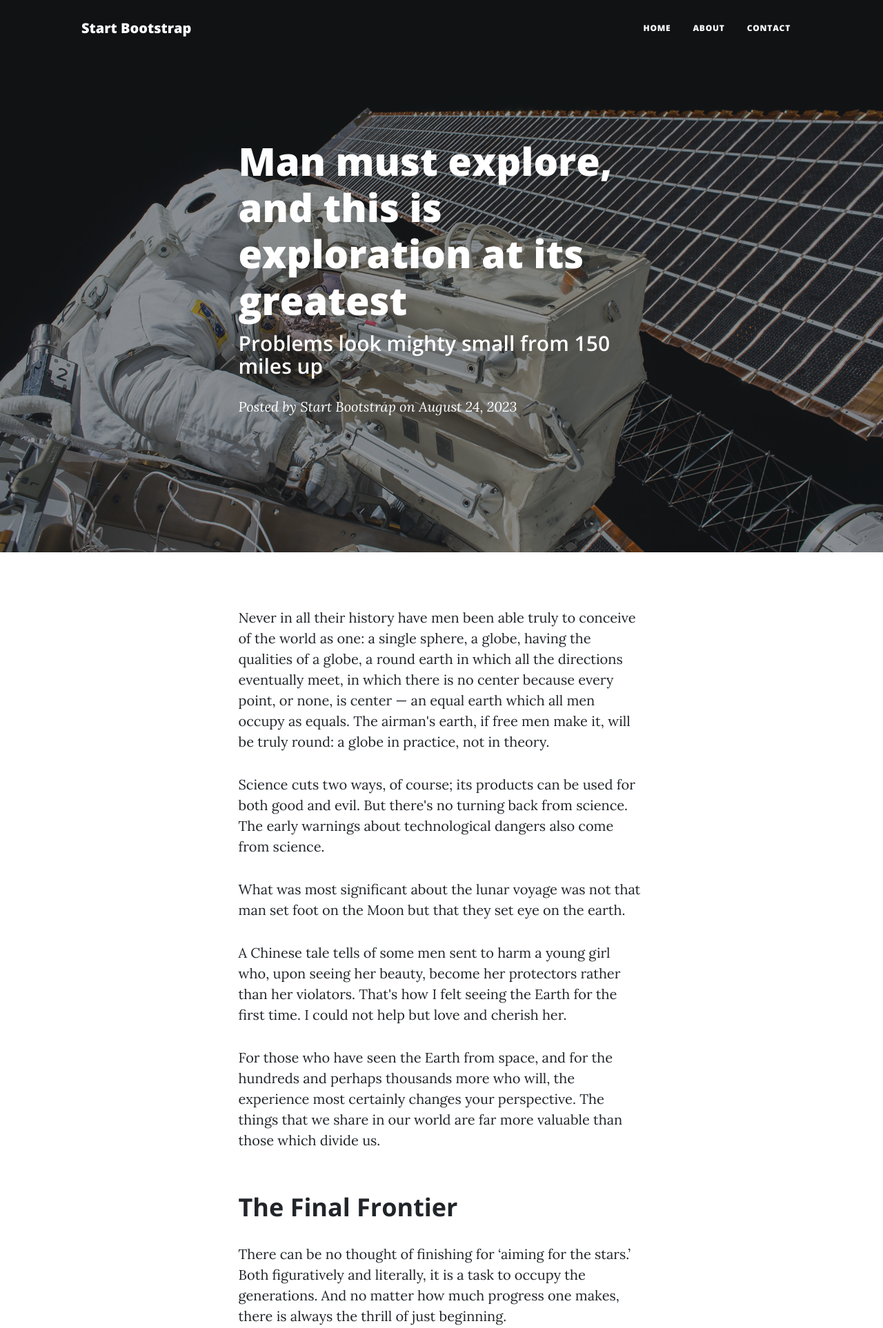
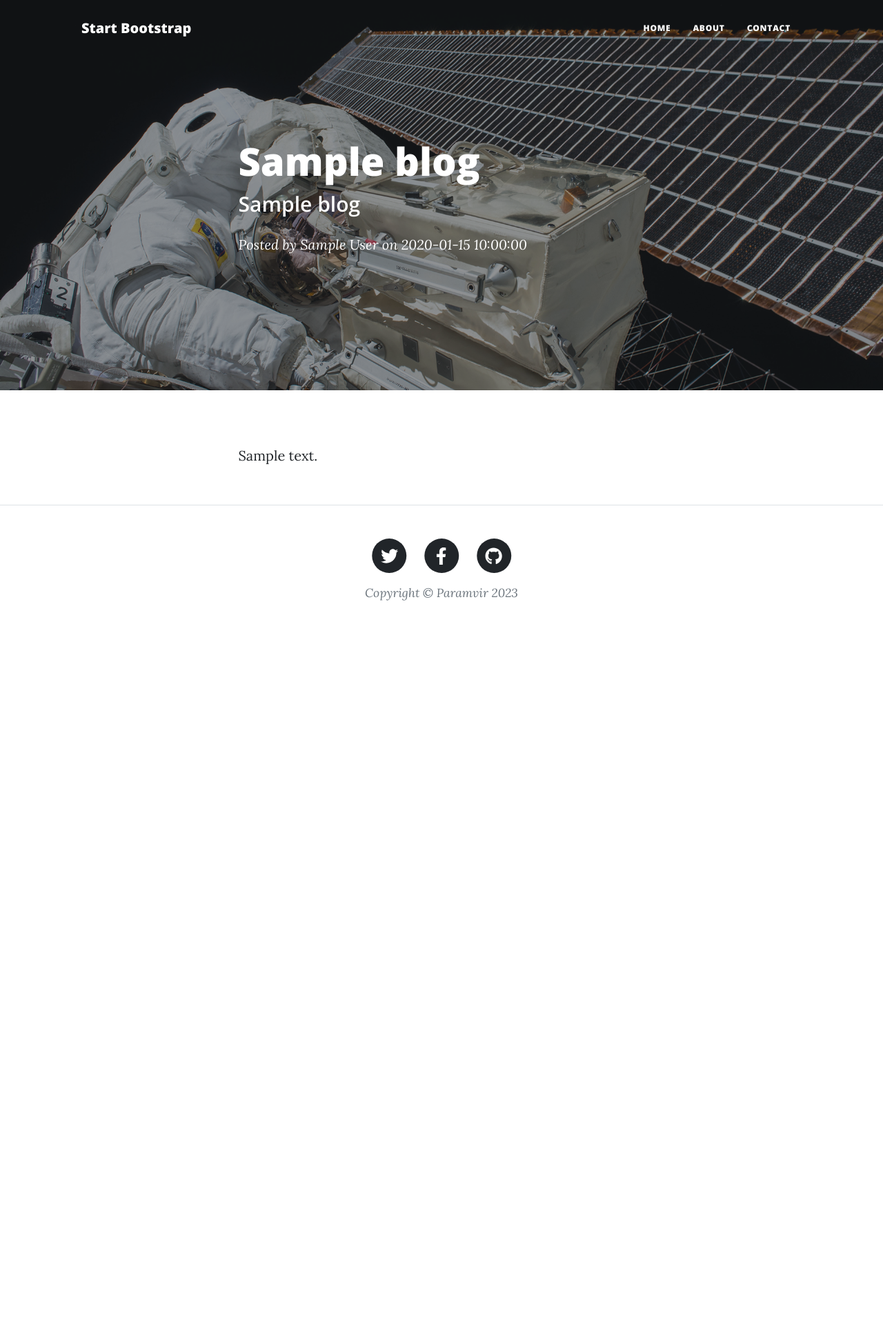
Before and after one commit to paramvir232/Updated_blog, a Flask app: template startbootstrap-clean-blog-gh-pages/templates/post.html in a window 1280 px wide. Shown: the top 1926 px of the page at 69% size. After the commit the page ends 871 px from the top, so only its background shows below. Run offline with Flask 3, Linux system fonts and the light colour scheme; the template is opened without the code that fills it: most values are stand-ins (such as "Sample title", 1, 10 or a date in 2020); some libraries are stand-ins or nearby versions.

Commit message:
Added jinja queries for calling out blog post data in post.html

```diff
--- a/startbootstrap-clean-blog-gh-pages/main.py
+++ b/startbootstrap-clean-blog-gh-pages/main.py
@@ -18,12 +18,13 @@ def about():
 def contact():
     return render_template("contact.html")
 
-@app.route('/post/<id>')
+@app.route('/post/<int:id>')
 def post(id):
     curr_blog = None
     for blog in blog_data:
         if blog['id'] == id:
             curr_blog = blog
+
     return render_template('post.html',blog=curr_blog)
 
 
--- a/startbootstrap-clean-blog-gh-pages/templates/footer.html
+++ b/startbootstrap-clean-blog-gh-pages/templates/footer.html
@@ -28,7 +28,7 @@
                                 </a>
                             </li>
                         </ul>
-                        <div class="small text-center text-muted fst-italic">Copyright &copy; Your Website 2023</div>
+                        <div class="small text-center text-muted fst-italic">Copyright &copy; Paramvir 2023</div>
                     </div>
                 </div>
             </div>
--- a/startbootstrap-clean-blog-gh-pages/templates/header.html
+++ b/startbootstrap-clean-blog-gh-pages/templates/header.html
@@ -6,7 +6,7 @@
         <meta name="description" content="" />
         <meta name="author" content="" />
         <title>Clean Blog - Start Bootstrap Theme</title>
-        <link rel="icon" type="image/x-icon" href="assets/favicon.ico" />
+        <link rel="icon" type="image/x-icon" href="static/assets/favicon.ico" />
         <!-- Font Awesome icons (free version)-->
         <script src="https://use.fontawesome.com/releases/v6.3.0/js/all.js" crossorigin="anonymous"></script>
         <!-- Google fonts-->
@@ -19,7 +19,7 @@
         <!-- Navigation-->
         <nav class="navbar navbar-expand-lg navbar-light" id="mainNav">
             <div class="container px-4 px-lg-5">
-                <a class="navbar-brand" href="index.html">Start Bootstrap</a>
+                <a class="navbar-brand" href="">Start Bootstrap</a>
                 <button class="navbar-toggler" type="button" data-bs-toggle="collapse" data-bs-target="#navbarResponsive" aria-controls="navbarResponsive" aria-expanded="false" aria-label="Toggle navigation">
                     Menu
                     <i class="fas fa-bars"></i>
--- a/startbootstrap-clean-blog-gh-pages/templates/post.html
+++ b/startbootstrap-clean-blog-gh-pages/templates/post.html
@@ -5,12 +5,12 @@
                 <div class="row gx-4 gx-lg-5 justify-content-center">
                     <div class="col-md-10 col-lg-8 col-xl-7">
                         <div class="post-heading">
-                            <h1>Man must explore, and this is exploration at its greatest</h1>
-                            <h2 class="subheading">Problems look mighty small from 150 miles up</h2>
+                            <h1>{{blog.title}}</h1>
+                            <h2 class="subheading">{{blog.subtitle}}</h2>
                             <span class="meta">
                                 Posted by
-                                <a href="#!">Start Bootstrap</a>
-                                on August 24, 2023
+                                <a href="#!">{{blog.author}}</a>
+                                on {{blog.date}}
                             </span>
                         </div>
                     </div>
@@ -22,28 +22,8 @@
             <div class="container px-4 px-lg-5">
                 <div class="row gx-4 gx-lg-5 justify-content-center">
                     <div class="col-md-10 col-lg-8 col-xl-7">
-                        <p>Never in all their history have men been able truly to conceive of the world as one: a single sphere, a globe, having the qualities of a globe, a round earth in which all the directions eventually meet, in which there is no center because every point, or none, is center — an equal earth which all men occupy as equals. The airman's earth, if free men make it, will be truly round: a globe in practice, not in theory.</p>
-                        <p>Science cuts two ways, of course; its products can be used for both good and evil. But there's no turning back from science. The early warnings about technological dangers also come from science.</p>
-                        <p>What was most significant about the lunar voyage was not that man set foot on the Moon but that they set eye on the earth.</p>
-                        <p>A Chinese tale tells of some men sent to harm a young girl who, upon seeing her beauty, become her protectors rather than her violators. That's how I felt seeing the Earth for the first time. I could not help but love and cherish her.</p>
-                        <p>For those who have seen the Earth from space, and for the hundreds and perhaps thousands more who will, the experience most certainly changes your perspective. The things that we share in our world are far more valuable than those which divide us.</p>
-                        <h2 class="section-heading">The Final Frontier</h2>
-                        <p>There can be no thought of finishing for ‘aiming for the stars.’ Both figuratively and literally, it is a task to occupy the generations. And no matter how much progress one makes, there is always the thrill of just beginning.</p>
-                        <p>There can be no thought of finishing for ‘aiming for the stars.’ Both figuratively and literally, it is a task to occupy the generations. And no matter how much progress one makes, there is always the thrill of just beginning.</p>
-                        <blockquote class="blockquote">The dreams of yesterday are the hopes of today and the reality of tomorrow. Science has not yet mastered prophecy. We predict too much for the next year and yet far too little for the next ten.</blockquote>
-                        <p>Spaceflights cannot be stopped. This is not the work of any one man or even a group of men. It is a historical process which mankind is carrying out in accordance with the natural laws of human development.</p>
-                        <h2 class="section-heading">Reaching for the Stars</h2>
-                        <p>As we got further and further away, it [the Earth] diminished in size. Finally it shrank to the size of a marble, the most beautiful you can imagine. That beautiful, warm, living object looked so fragile, so delicate, that if you touched it with a finger it would crumble and fall apart. Seeing this has to change a man.</p>
-                        <a href="#!"><img class="img-fluid" src="assets/img/post-sample-image.jpg" alt="..." /></a>
-                        <span class="caption text-muted">To go places and do things that have never been done before – that’s what living is all about.</span>
-                        <p>Space, the final frontier. These are the voyages of the Starship Enterprise. Its five-year mission: to explore strange new worlds, to seek out new life and new civilizations, to boldly go where no man has gone before.</p>
-                        <p>As I stand out here in the wonders of the unknown at Hadley, I sort of realize there’s a fundamental truth to our nature, Man must explore, and this is exploration at its greatest.</p>
-                        <p>
-                            Placeholder text by
-                            <a href="http://spaceipsum.com/">Space Ipsum</a>
-                            &middot; Images by
-                            <a href="https://www.flickr.com/photos/nasacommons/">NASA on The Commons</a>
-                        </p>
+                        <p>{{blog.body}}</p>
+
                     </div>
                 </div>
             </div>
```
